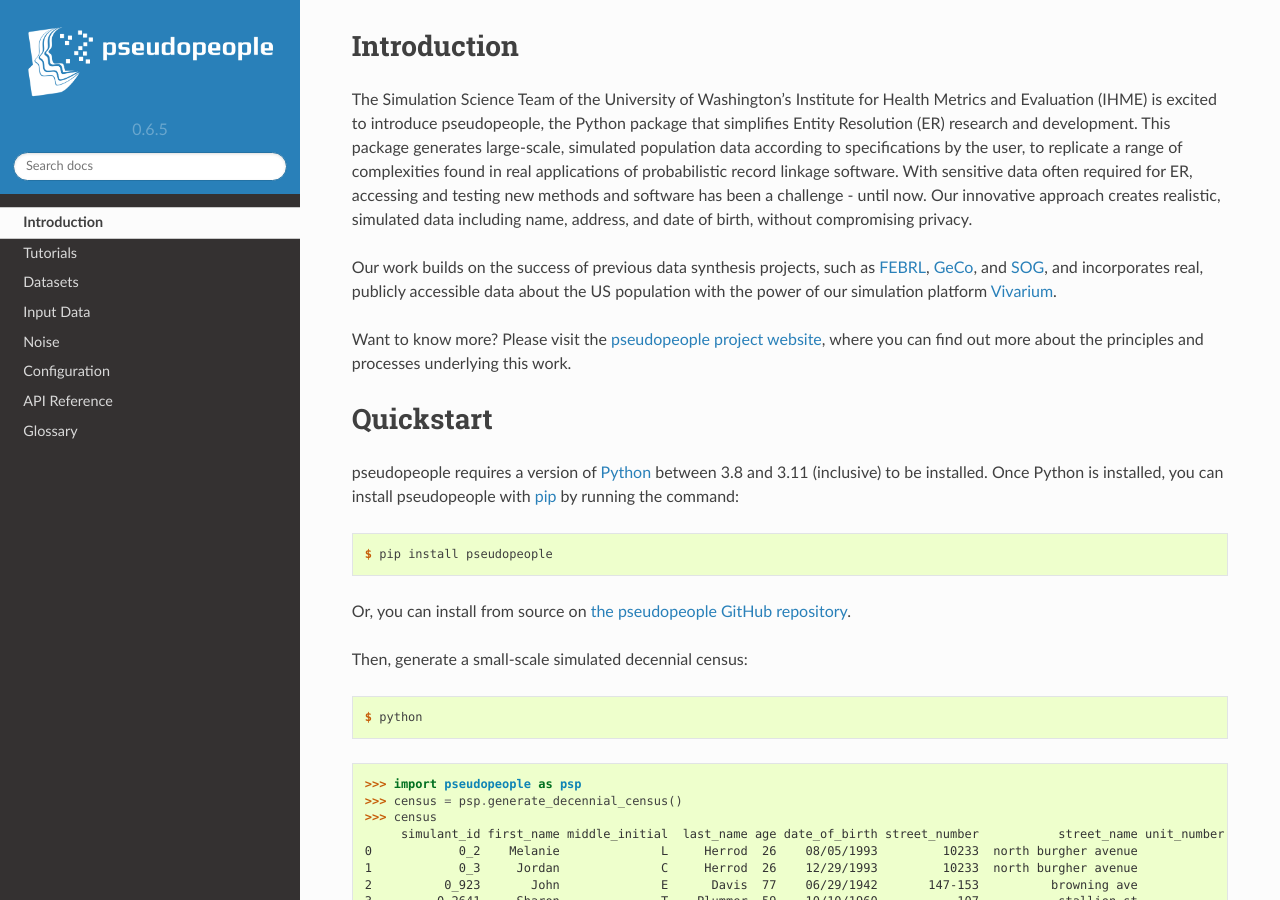
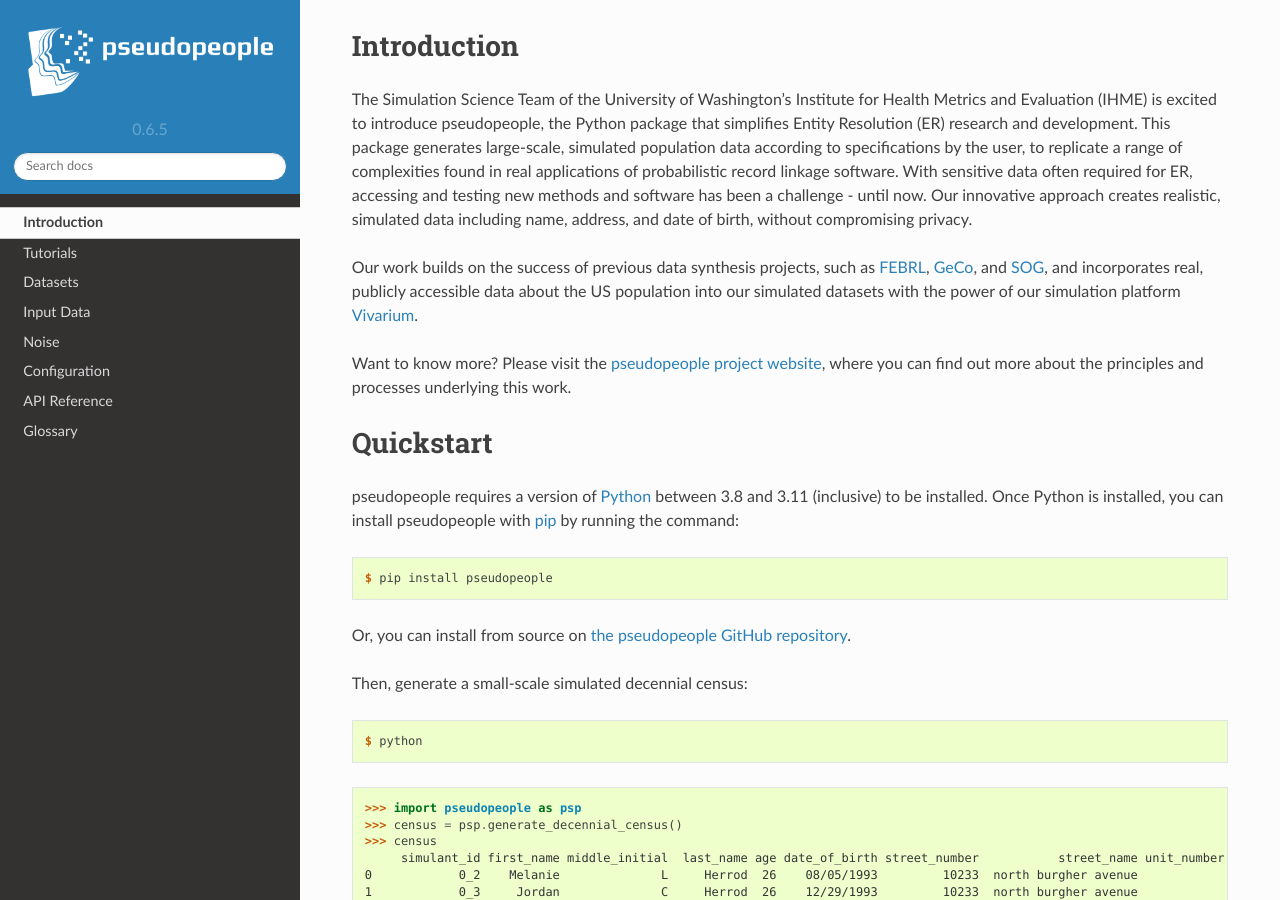
Before and after one commit to ihmeuw/pseudopeople, a Sphinx documentation site: the page built from docs/source/index.rst, in a window 1280 px wide and 900 px high, scrolled down 736 px. Built offline with Sphinx 7.4.7 and the Read the Docs theme 2.0.0, drawn with Linux system fonts in a browser that asks for light colours.

Commit message:
Fix wording

```diff
--- a/docs/source/index.rst
+++ b/docs/source/index.rst
@@ -37,7 +37,8 @@
 without compromising privacy.
 
 Our work builds on the success of previous data synthesis projects, such as FEBRL_, GeCo_, and SOG_, and
-incorporates real, publicly accessible data about the US population with the power of  our simulation platform Vivarium_.
+incorporates real, publicly accessible data about the US population into our simulated datasets with the
+power of  our simulation platform Vivarium_.
 
 Want to know more? Please visit the `pseudopeople project website <https://www.pseudopeople.org/>`_, where you can find
 out more about the principles and processes underlying this work.
```
